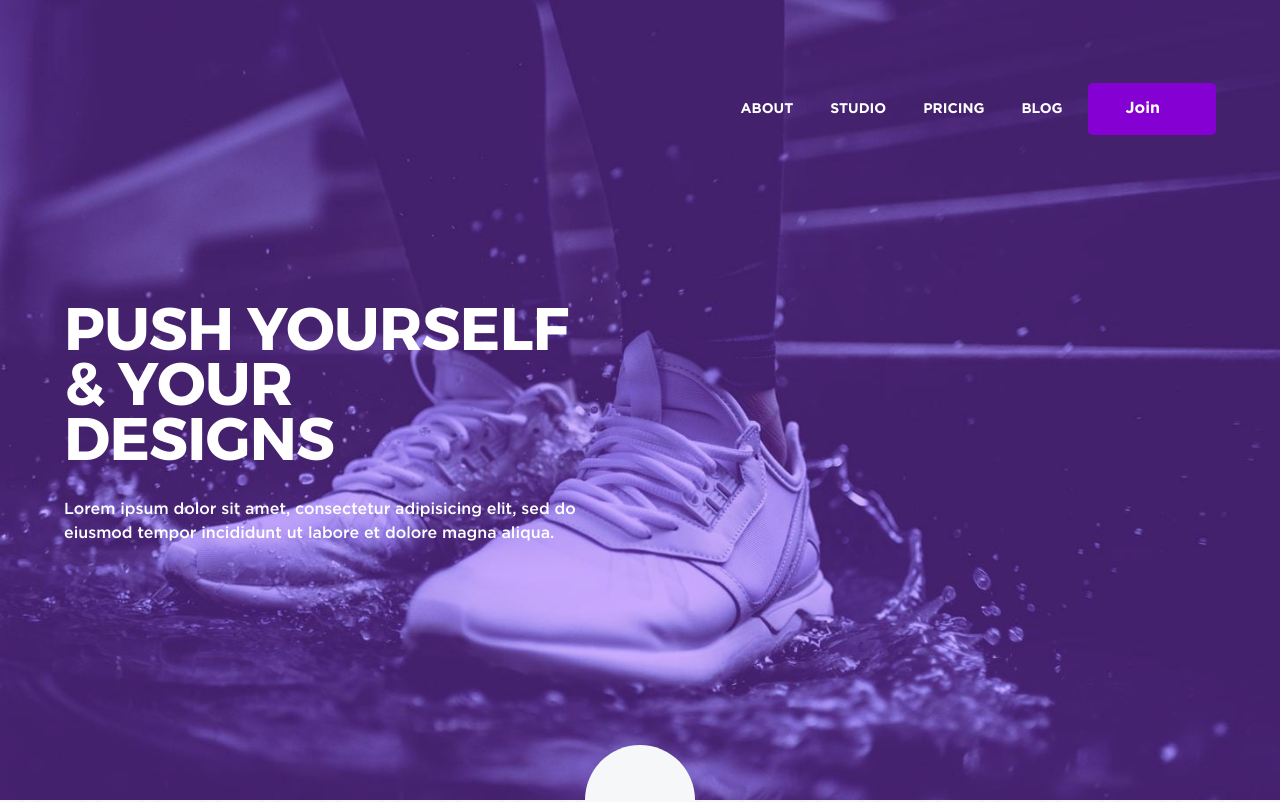
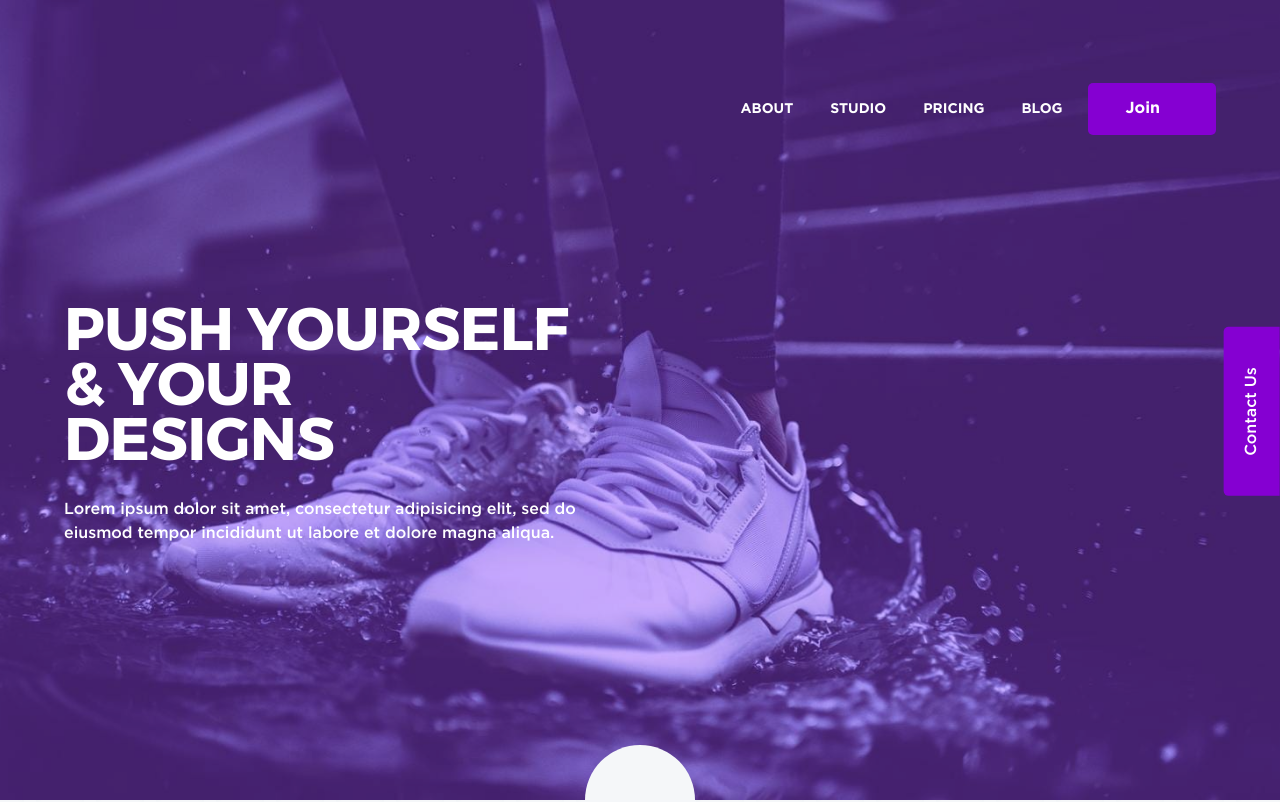
Before and after one commit to leyalaw/pet-eclipse, a Vue app: page / in a window 1280 px wide. Shown: the top 802 px of the page. Built offline with nearby package versions, Linux system fonts and the light colour scheme; no server answers.

Commit message:
Фиксированные кнопки

```diff
--- a/src/App.vue
+++ b/src/App.vue
@@ -1,17 +1,20 @@
 <template>
   <TheHeader />
+  <TheFixedButtons />
   <router-view></router-view>
   <TheFooter />
 </template>
 
 <script>
 import TheHeader from "@layouts/TheHeader.vue";
+import TheFixedButtons from "@layouts/TheFixedButtons/TheFixedButtons.vue";
 import TheFooter from "@layouts/TheFooter.vue";
 
 export default {
   name: "App",
   components: {
     TheHeader,
+    TheFixedButtons,
     TheFooter,
   },
 };
--- /dev/null
+++ b/src/layouts/TheFixedButtons/FeedbackBlock.vue
@@ -0,0 +1,85 @@
+<template>
+  <div class="feedback-block">
+    <TransitionAppear :fade="false" from="bottom">
+      <div v-if="!hidden">
+        <DefaultButtonTemplate
+          :effect="effect"
+          v-bind="$attrs"
+          @click="onClick"
+          class="feedback-block__button"
+        >
+          <slot></slot>
+        </DefaultButtonTemplate>
+      </div>
+    </TransitionAppear>
+  </div>
+</template>
+
+<script>
+/* -------------------------------------------------------------------------- */
+/*                          Кнопка для обратной связи                         */
+/* -------------------------------------------------------------------------- */
+
+// хелперы
+import handleMediaQuery from "@helpers/handleMediaQuery";
+// переходы
+import TransitionAppear from "@transitions/TransitionAppear.vue";
+// компоненты
+import DefaultButtonTemplate from "@buttonTemplates/DefaultButtonTemplate.vue";
+
+export default {
+  name: "FeedbackBlock",
+  inheritAttrs: false,
+  components: {
+    TransitionAppear,
+    DefaultButtonTemplate,
+  },
+  props: {
+    hidden: {
+      type: Boolean,
+      default: false,
+    },
+  },
+  /* ---------------------------------- Data ---------------------------------- */
+  data() {
+    return {
+      effect: "brightness",
+    };
+  },
+  /* --------------------------------- Created -------------------------------- */
+  created() {
+    // на малых экранах меняется hover эффект для удобства
+    handleMediaQuery(
+      (mediaQuery) => (this.effect = mediaQuery ? "opacity" : "brightness"),
+      this.$maxWidthMq.md
+    );
+  },
+  /* --------------------------------- Methods -------------------------------- */
+  methods: {
+    /** Клик! */
+    onClick() {
+      alert("Click!");
+    },
+  },
+};
+</script>
+
+<style lang="scss">
+/* ---------------------------------- Style --------------------------------- */
+.feedback-block {
+  @extend %container;
+
+  transform-origin: bottom right;
+  transform: translateY(-180%) rotate(-90deg);
+
+  &__button {
+    @include set-responsive-property(2rem 4rem);
+    @include sharpen-side(bottom);
+
+    @extend %background-primary;
+
+    max-width: 20rem;
+    word-break: break-all;
+  }
+}
+</style>
--- /dev/null
+++ b/src/layouts/TheFixedButtons/ScrollTopBlock.vue
@@ -0,0 +1,104 @@
+<template>
+  <TransitionAppear fade>
+    <div v-if="isShown" class="scroll-top-block">
+      <DefaultButtonTemplate
+        effect="opacity"
+        v-bind="$attrs"
+        @click="scrollToTop"
+        class="scroll-top-block__button"
+      >
+        <BaseSvgIcon name="arrow" />
+      </DefaultButtonTemplate>
+    </div>
+  </TransitionAppear>
+</template>
+
+<script>
+/* -------------------------------------------------------------------------- */
+/*                       Кнопка возврата наверх страницы                      */
+/* -------------------------------------------------------------------------- */
+
+// переходы
+import TransitionAppear from "@transitions/TransitionAppear.vue";
+// компоненты
+import DefaultButtonTemplate from "@buttonTemplates/DefaultButtonTemplate.vue";
+import BaseSvgIcon from "@baseComponents/BaseSvgIcon.vue";
+
+export default {
+  name: "ScrollTopBlock",
+  inheritAttrs: false,
+  components: {
+    TransitionAppear,
+    DefaultButtonTemplate,
+    BaseSvgIcon,
+  },
+  /* ---------------------------------- Props --------------------------------- */
+  props: {
+    /**
+     * Расстояние, которое нужно проскроллить от начала страницы,
+     * чтобы кнопка отобразилась
+     */
+    shownFrom: {
+      type: Number,
+      default: 0,
+    },
+  },
+  /* ---------------------------------- Data ---------------------------------- */
+  data() {
+    return {
+      isShown: !this.shownFrom,
+    };
+  },
+  /* --------------------------------- Mounted -------------------------------- */
+  mounted() {
+    if (!this.isShown) window.addEventListener("scroll", this.setVisibility);
+  },
+  /* ------------------------------ BeforeUnmount ----------------------------- */
+  beforeUnmount() {
+    window.removeEventListener("scroll", this.setVisibility);
+  },
+  /* --------------------------------- Methods -------------------------------- */
+  methods: {
+    /** Установка видимости кнопки */
+    setVisibility() {
+      this.isShown = window.scrollY >= this.shownFrom;
+    },
+    /** Скролл наверх */
+    scrollToTop() {
+      window.scrollTo({
+        top: 0,
+        behavior: "smooth",
+      });
+    },
+  },
+};
+</script>
+
+<style lang="scss">
+/* ---------------------------------- Style --------------------------------- */
+.scroll-top-block {
+  @extend %container;
+
+  margin-left: 2.7rem;
+
+  @include mq(xl) {
+    margin-left: 0;
+  }
+
+  &__button {
+    @include set-responsive-property(1.6rem);
+
+    @extend %background-detail-accent;
+
+    @include mq(xl) {
+      @include sharpen-side(left);
+    }
+
+    svg {
+      @include make-square(1.8rem);
+
+      transform: rotate(-90deg);
+    }
+  }
+}
+</style>
--- /dev/null
+++ b/src/layouts/TheFixedButtons/TheFixedButtons.vue
@@ -0,0 +1,53 @@
+<template>
+  <div class="fixed-buttons">
+    <!-- блок кнопки "наверх" -->
+    <ScrollTopBlock :shown-from="200" />
+
+    <!-- разделитель на случай отсутствия одного из блоков -->
+    <div class="fixed-buttons__divider"></div>
+
+    <!-- блок кнопки обратной связи (уезжает при открытии модалки) -->
+    <FeedbackBlock :hidden="$store.getters.isThereModal">
+      Contact Us
+    </FeedbackBlock>
+  </div>
+</template>
+
+<script>
+/* -------------------------------------------------------------------------- */
+/*                     Зафиксированный оверлей с кнопками                     */
+/* -------------------------------------------------------------------------- */
+
+import ScrollTopBlock from "./ScrollTopBlock.vue";
+import FeedbackBlock from "./FeedbackBlock.vue";
+
+export default {
+  name: "TheFixedButtons",
+  components: {
+    ScrollTopBlock,
+    FeedbackBlock,
+  },
+};
+</script>
+
+<style lang="scss">
+/* ---------------------------------- Style --------------------------------- */
+.fixed-buttons {
+  @include set-flex-center(y);
+  @include set-default-duration(margin);
+
+  @extend %overlay;
+  @extend %GothamPro-bold;
+  @extend %color-primary;
+  @extend %text-big;
+  @extend %container;
+
+  position: fixed;
+  justify-content: space-between;
+  z-index: 500;
+
+  .fixed-buttons__divider {
+    pointer-events: none;
+  }
+}
+</style>
```
